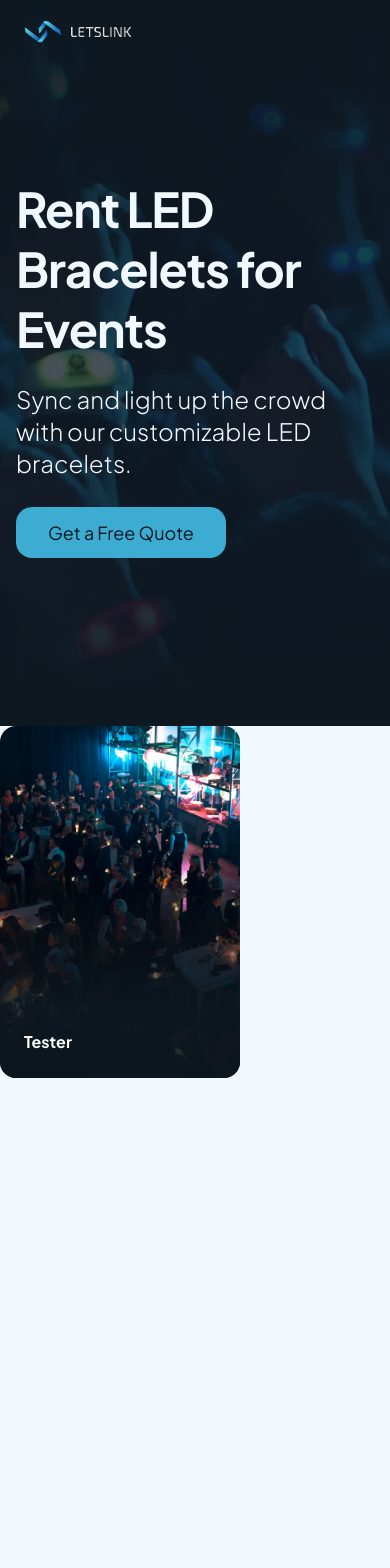
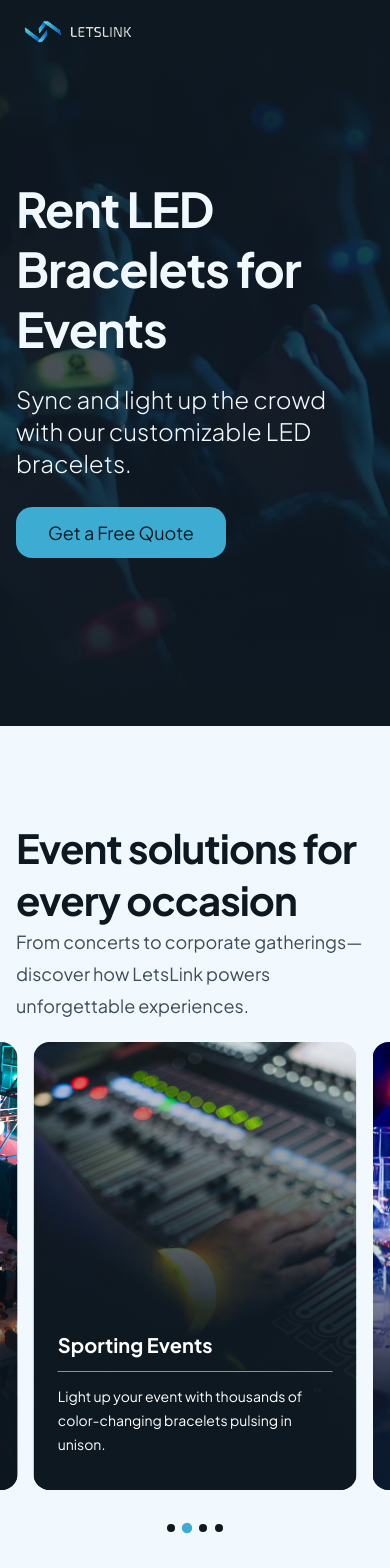
Before and after one commit to AliBakayPXL/LetsLink, a React (Vite) app: page / in a window 390 px wide. Shown: the top 1568 px of the page. Built offline with nearby package versions, Linux system fonts and the light colour scheme.

Commit message:
Add Swiper for mobile carousel in Solutions component; update SolutionCard for responsive behavior and styling; include Swiper styles in index.css.

```diff
--- a/package.json
+++ b/package.json
@@ -15,6 +15,7 @@
     "react": "^19.0.0",
     "react-dom": "^19.0.0",
     "react-router-dom": "^7.4.1",
+    "swiper": "^11.2.6",
     "tailwindcss": "^4.1.1"
   },
   "devDependencies": {
--- a/src/components/SolutionCard.tsx
+++ b/src/components/SolutionCard.tsx
@@ -1,4 +1,4 @@
-import React, { useState } from "react";
+import React, { useState, useEffect } from "react";
 import { motion } from "framer-motion";
 import { fadeIn } from "../variants";
 
@@ -6,14 +6,36 @@ interface SolutionCardProps {
   imageUrl: string;
   title: string;
   description: string;
+  isActive?: boolean;
 }
 
 const SolutionCard: React.FC<SolutionCardProps> = ({
   imageUrl,
   title,
   description,
+  isActive = false,
 }) => {
   const [isHovered, setIsHovered] = useState(false);
+  const [isMobile, setIsMobile] = useState(false);
+
+  useEffect(() => {
+    const checkIfMobile = () => {
+      setIsMobile(window.innerWidth < 768);
+    };
+
+    // Initial check
+    checkIfMobile();
+
+    // Add event listener
+    window.addEventListener("resize", checkIfMobile);
+
+    // Cleanup
+    return () => window.removeEventListener("resize", checkIfMobile);
+  }, []);
+
+  // Show description when hovered on desktop or when active on mobile
+  const shouldShowDescription =
+    (isMobile && isActive) || (!isMobile && isHovered);
 
   const contentVariants = {
     default: {
@@ -54,11 +76,11 @@ const SolutionCard: React.FC<SolutionCardProps> = ({
 
   return (
     <motion.div
-      className="relative w-60 h-[22rem] rounded-[var(--border-radius)] overflow-hidden cursor-pointer"
+      className="relative w-full h-[28rem] md:h-[24rem] rounded-[var(--border-radius)] overflow-hidden cursor-pointer"
       onMouseEnter={() => setIsHovered(true)}
       onMouseLeave={() => setIsHovered(false)}
       initial="default"
-      animate={isHovered ? "hover" : "default"}
+      animate={shouldShowDescription ? "hover" : "default"}
     >
       {/* Background Image */}
       <div
@@ -71,7 +93,7 @@ const SolutionCard: React.FC<SolutionCardProps> = ({
         className="absolute inset-0"
         variants={overlayVariants}
         initial="default"
-        animate={isHovered ? "hover" : "default"}
+        animate={shouldShowDescription ? "hover" : "default"}
         transition={{ duration: 0.3 }}
       />
 
@@ -80,22 +102,22 @@ const SolutionCard: React.FC<SolutionCardProps> = ({
         className="relative h-full flex flex-col justify-end p-6"
         variants={contentVariants}
         initial="default"
-        animate={isHovered ? "hover" : "default"}
+        animate={shouldShowDescription ? "hover" : "default"}
         transition={{ duration: 0.3 }}
       >
         {/* Title - Always Visible */}
-        <h3 className="text-white font-bold">{title}</h3>
+        <h3 className="text-white text-xl font-bold">{title}</h3>
 
         {/* Description - Visible on Hover */}
         {description && (
           <motion.div
             variants={descriptionVariants}
             initial="default"
-            animate={isHovered ? "hover" : "default"}
+            animate={shouldShowDescription ? "hover" : "default"}
             transition={{ duration: 0.2 }}
           >
             <div className="w-full h-[0.5px] bg-[#3CACD2] my-3" />
-            <p className="text-white text-xs leading-5">{description}</p>
+            <p className="text-white text-sm leading-6">{description}</p>
           </motion.div>
         )}
       </motion.div>
--- a/src/components/Solutions.tsx
+++ b/src/components/Solutions.tsx
@@ -1,14 +1,108 @@
-import React from "react";
+import React, { useState } from "react";
 import SolutionCard from "./SolutionCard";
+import { Swiper, SwiperSlide } from "swiper/react";
+import { Pagination } from "swiper/modules";
+import "swiper/css";
+import "swiper/css/pagination";
+import { Link } from "react-router-dom";
 
 const Solutions = () => {
+  const [activeIndex, setActiveIndex] = useState(1);
+
+  const solutions = [
+    {
+      imageUrl: "images/letslink_1.webp",
+      title: "Corporate Events",
+      description:
+        "Light up your event with thousands of color-changing bracelets pulsing in unison.",
+    },
+    {
+      imageUrl: "images/letslink_2.webp",
+      title: "Sporting Events",
+      description:
+        "Light up your event with thousands of color-changing bracelets pulsing in unison.",
+    },
+    {
+      imageUrl: "images/letslink_3.webp",
+      title: "Networking Events",
+      description:
+        "Light up your event with thousands of color-changing bracelets pulsing in unison.",
+    },
+    {
+      imageUrl: "images/letslink_4.webp",
+      title: "Concerts & Festivals",
+      description:
+        "Light up your event with thousands of color-changing bracelets pulsing in unison.",
+    },
+  ];
+
   return (
-    <div className="flex">
-      <SolutionCard
-        imageUrl={"images/letslink_1.webp"}
-        title={"Tester"}
-        description="Light up your event with thousands of color-changing bracelets pulsing in unison."
-      />
+    <div className="relative overflow-hidden py-24">
+      {/* Decorative background square - only visible on desktop */}
+      <div className="hidden xl:block absolute right-[18rem] bottom-10 w-[72rem] h-[22rem] bg-[#d9e8f4] -z-10" />
+
+      <div className="container mx-auto max-w-7xl px-4 sm:px-6 lg:px-8">
+        <div className="flex sm:justify-between sm:items-end flex-col sm:flex-row">
+          <h1 className="max-w-sm text-[2.5rem] font-bold leading-[3.25rem] text-primary">
+            Event solutions for every occasion
+          </h1>
+          <p className="max-w-md text-[1.125rem] leading-8 text-[#3E4C57]">
+            From concerts to corporate gatherings—discover how LetsLink powers
+            unforgettable experiences.
+          </p>
+        </div>
+
+        {/* Desktop and Tablet View */}
+        <div className="hidden md:grid grid-cols-1 md:grid-cols-2 lg:grid-cols-4 gap-6 my-12">
+          {solutions.map((solution, index) => (
+            <div key={index}>
+              <SolutionCard
+                imageUrl={solution.imageUrl}
+                title={solution.title}
+                description={solution.description}
+              />
+            </div>
+          ))}
+        </div>
+      </div>
+
+      {/* Mobile View with Swiper - full width container */}
+      <div className="md:hidden w-full px-0 overflow-x-visible">
+        <Swiper
+          slidesPerView={1.2}
+          centeredSlides={true}
+          spaceBetween={16}
+          initialSlide={1}
+          pagination={{
+            clickable: true,
+            el: ".swiper-pagination",
+          }}
+          modules={[Pagination]}
+          className="w-full"
+          onSlideChange={(swiper) => setActiveIndex(swiper.activeIndex)}
+        >
+          {solutions.map((solution, index) => (
+            <SwiperSlide key={index} className="w-[80%]">
+              <SolutionCard
+                imageUrl={solution.imageUrl}
+                title={solution.title}
+                description={solution.description}
+                isActive={index === activeIndex}
+              />
+            </SwiperSlide>
+          ))}
+          <div className="swiper-pagination mt-6"></div>
+        </Swiper>
+      </div>
+
+      <div className="container flex justify-center mx-auto max-w-7xl px-4 sm:px-6 lg:px-8 mt-4 sm:mt-16">
+        <Link
+          to={"/solutions"}
+          className="rounded-full bg-[#0D1821] px-10 py-3"
+        >
+          Event Experiences →
+        </Link>
+      </div>
     </div>
   );
 };
--- a/src/index.css
+++ b/src/index.css
@@ -41,3 +41,42 @@
     @apply bg-white/10 outline-1 outline-white/40 outline-offset-[-1px] px-7 py-2.5 rounded-[var(--border-radius)] transition-all duration-200 hover:bg-[#3CACD2] hover:outline-none hover:text-[var(--color-primary)];
   }
 }
+
+/* Swiper Styles */
+.swiper {
+  padding: 20px 0 !important;
+  overflow: visible !important;
+  margin-left: 0 !important;
+  margin-right: 0 !important;
+  width: 100vw !important;
+  position: relative !important;
+  left: 50% !important;
+  right: 50% !important;
+  margin-left: -50vw !important;
+  margin-right: -50vw !important;
+}
+
+.swiper-slide {
+  transition: transform 0.3s ease;
+}
+
+.swiper-slide-active {
+  transform: scale(1.05);
+  z-index: 1;
+}
+
+.swiper-pagination {
+  position: relative !important;
+  bottom: 0 !important;
+  margin-top: 1.5rem !important;
+}
+
+.swiper-pagination-bullet {
+  background: #0d1821 !important;
+  opacity: 1 !important;
+}
+
+.swiper-pagination-bullet-active {
+  background: #3cacd2 !important;
+  scale: 1.3;
+}
```
Also changed, not shown: 1 other file (tests, documents, lock files or other folders).
